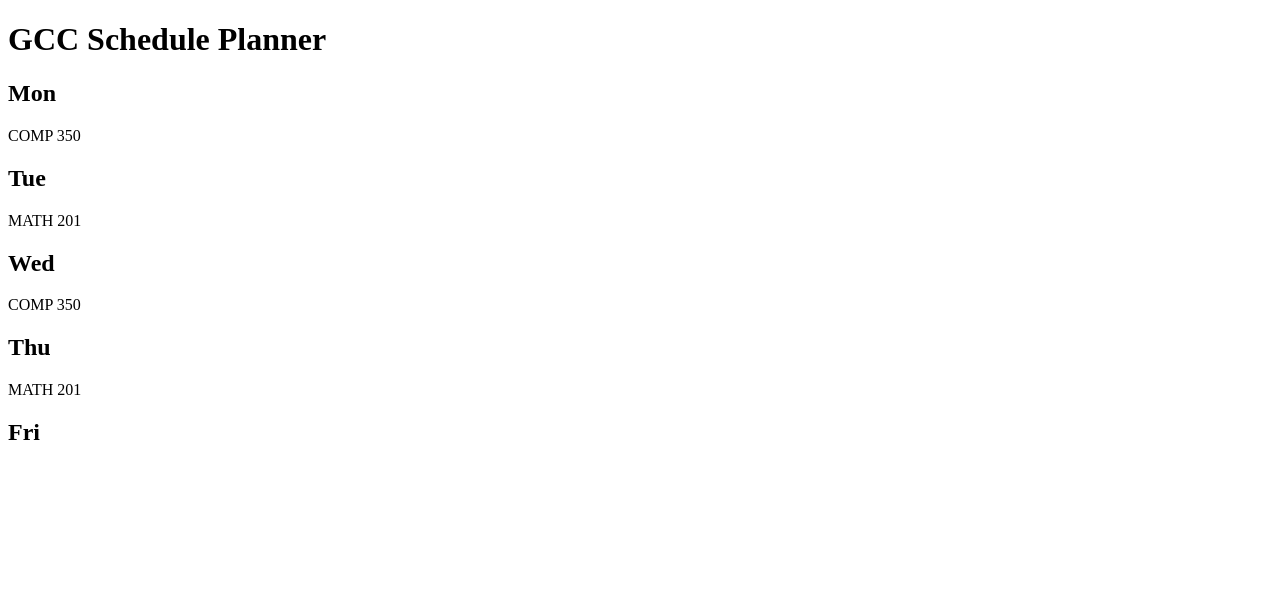
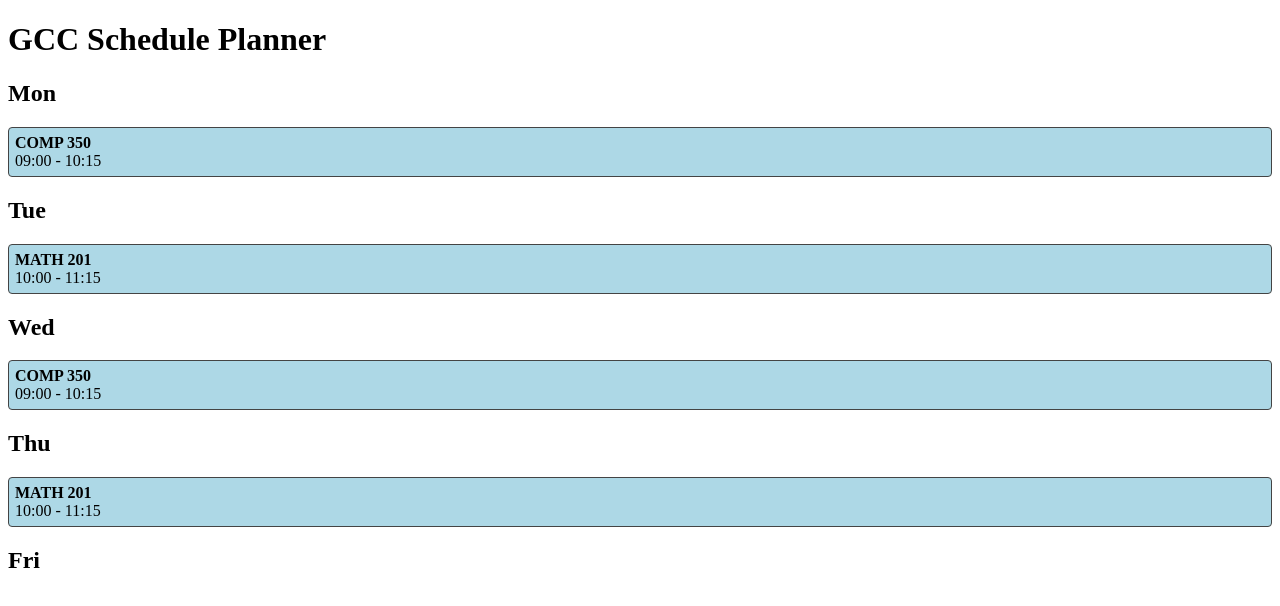
Before and after one commit to williamstanton3/Future_Millionaires, a React app in the folder frontend/: page / in a window 1280 px wide. Shown: the top 606 px of the page. Built offline with nearby package versions, Linux system fonts and the light colour scheme; the HTML template or start-up script is replaced by a standard one.

Commit message:
Implemented TimeColumn.jsx

```diff
--- a/frontend/src/components/Schedule/ClassBlock.jsx
+++ b/frontend/src/components/Schedule/ClassBlock.jsx
@@ -0,0 +1,8 @@
+export default function ClassBlock({ course }) {
+  return (
+    <div className="class-block">
+      <strong>{course.name}</strong>
+      <div>{course.start} - {course.end}</div>
+    </div>
+  );
+}
--- /dev/null
+++ b/frontend/src/components/Schedule/Schedule.css
@@ -0,0 +1,7 @@
+.class-block {
+  border: 1px solid #444;
+  background-color: lightblue;
+  padding: 6px;
+  margin: 4px 0;
+  border-radius: 4px;
+}
--- a/frontend/src/components/Schedule/WeeklySchedule.jsx
+++ b/frontend/src/components/Schedule/WeeklySchedule.jsx
@@ -1,5 +1,7 @@
 import React from "react";
 import { courses } from "../../data/mockCourses";
+import ClassBlock from "./ClassBlock";
+import "./Schedule.css";
 
 const days = ["Mon", "Tue", "Wed", "Thu", "Fri"];
 
@@ -9,14 +11,11 @@ export default function WeeklySchedule() {
             {days.map(day => (
                 <div key={day}>
                     <h2>{day}</h2>
-
                     {courses
-                        .filter(course => course.days.includes(day))
-                        .map(course => (
-                            <div key={course.id}>
-                                {course.name}
-                            </div>
-                        ))}
+                      .filter(course => course.days.includes(day))
+                      .map(course => (
+                          <ClassBlock key={course.id} course={course} />
+                    ))}
                 </div>
             ))}
         </div>
```
Also changed, not shown: frontend/src/components/Schedule/TimeColumn.jsx (+16 -0 lines), 1 other file (tests, documents, lock files or other folders).
